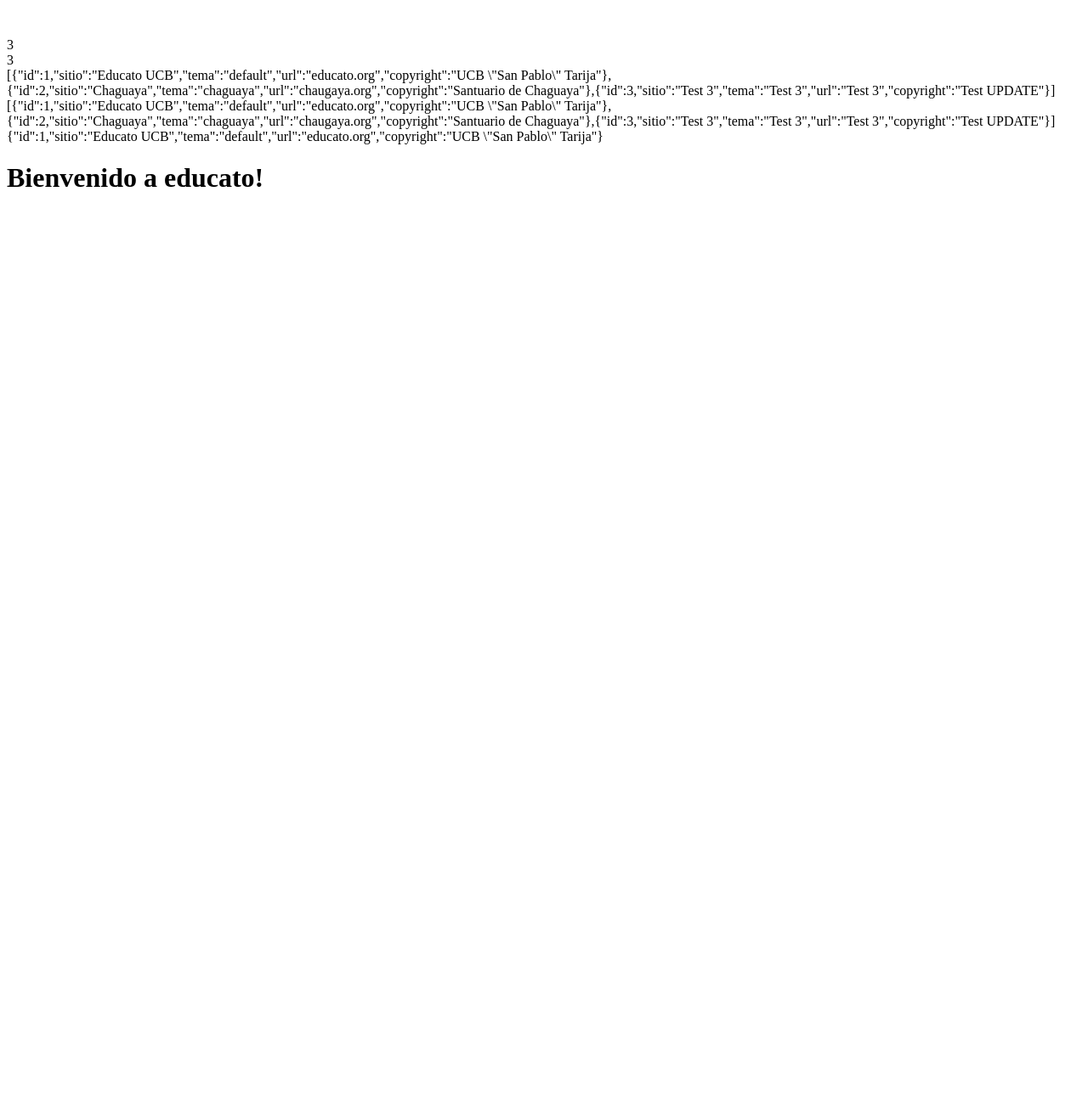
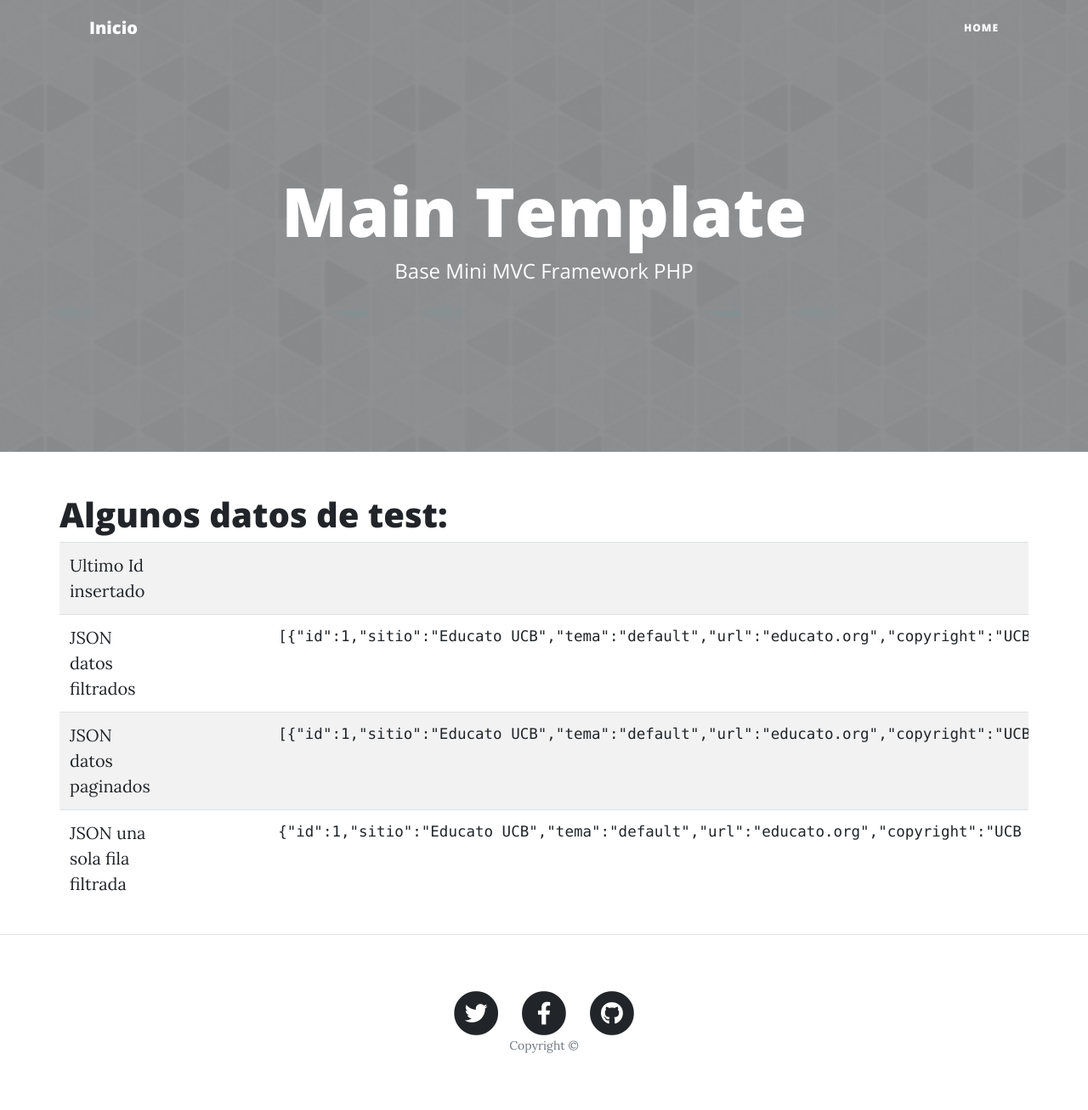
Before and after one commit to dallf-ucb/educato, a PHP site: page / in a window 1280 px wide. Shown: the whole page at 85% size. Before the commit the page ends 220 px from the top, so only its background shows below. Run offline with PHP 8.4, Linux system fonts and the light colour scheme; data comes from the database, SQL or seed files in the repository; some libraries are stand-ins or nearby versions.

Commit message:
Agregado favicon, corregida la carga del layout predeterminado

```diff
--- a/app/controller.php
+++ b/app/controller.php
@@ -2,18 +2,12 @@
 class controller
 {
     var $vars = [];
-    var $layout = "";
-    var $body = "";
+    var $layout = "default";
     var $model = null;
 
-    function set($d)
+    function set($data)
     {
-        $this->vars = array_merge($this->vars, $d);
-    }
-
-    function replace($buffer)
-    {
-        return (str_replace("[BODY]", $this->body, $buffer));
+        $this->vars = array_merge($this->vars, $data);
     }
 
     function render()
@@ -22,19 +16,28 @@ class controller
         ob_start();
         $filename = debug_backtrace()[1]['function'];
         require(ROOT . "views/" . get_class($this) . '/' . $filename . '.php');
-        //echo ROOT . "views/" . get_class($this) . '/' . $filename . '.php';
 
-        $this->body = ob_get_clean();
+        $body = ob_get_clean();
 
         if ($this->layout == false)
         {
-            echo $this->body;
+            echo $body;
         }
         else
         {
-            ob_start("replace");
+            ob_start();
             require(ROOT . "views/layouts/" . $this->layout . '.php');
-            echo ob_get_clean();
+            $tmpl = ob_get_clean();
+            echo str_replace("[BODY]", $body, $tmpl);
+        }
+    }
+
+    function loadm($name) {
+        $model = ROOT . 'models/m_' . $name . '.php';
+        if (file_exists($model)) {
+            require($model);
+            $model = 'm_' . $name;
+            $controller->$name = new $model();
         }
     }
 }
--- a/app/core.php
+++ b/app/core.php
@@ -3,4 +3,15 @@ require("dispatcher.php");
 require("db.php");
 require("model.php");
 require("controller.php");
+
+function base_url() {
+    if (isset($_SERVER['HTTP_HOST'])) {
+        $http = isset($_SERVER['HTTPS']) && strtolower($_SERVER['HTTPS']) !== 'off' ? 'https' : 'http';
+        $hostname = $_SERVER['HTTP_HOST'];
+        $base_url = sprintf( "%s://%s/", $http, $hostname );
+    }
+    else $base_url = 'http://localhost/';
+
+    return $base_url;
+}
 ?>
--- /dev/null
+++ b/assets/css/default.css
@@ -0,0 +1,252 @@
+body {
+    font-size: 20px;
+    color: #212529;
+    font-family: "Lora", "Times New Roman", serif;
+}
+
+h1,
+h2,
+h3,
+h4,
+h5,
+h6 {
+    font-weight: 800;
+    font-family: "Open Sans", "Helvetica Neue", Helvetica, Arial, sans-serif;
+}
+
+a {
+    color: #212529;
+    transition: all 0.2s;
+}
+
+a:focus,
+a:hover {
+    color: #0085a1;
+}
+
+::-moz-selection {
+    color: #fff;
+    background: #0085a1;
+    text-shadow: none;
+}
+
+::selection {
+    color: #fff;
+    background: #0085a1;
+    text-shadow: none;
+}
+
+img::-moz-selection {
+    color: #fff;
+    background: transparent;
+}
+
+img::selection {
+    color: #fff;
+    background: transparent;
+}
+
+img::-moz-selection {
+    color: #fff;
+    background: transparent;
+}
+
+#mainNav {
+    position: absolute;
+    border-bottom: 1px solid #e9ecef;
+    background-color: white;
+    font-family: "Open Sans", "Helvetica Neue", Helvetica, Arial, sans-serif;
+}
+
+#mainNav .navbar-brand {
+    font-weight: 800;
+    color: #343a40;
+}
+
+#mainNav .navbar-toggler {
+    font-size: 12px;
+    font-weight: 800;
+    padding: 13px;
+    text-transform: uppercase;
+    color: #343a40;
+}
+
+#mainNav .navbar-nav>li.nav-item>a {
+    font-size: 12px;
+    font-weight: 800;
+    letter-spacing: 1px;
+    text-transform: uppercase;
+}
+
+@media only screen and (min-width: 992px) {
+    #mainNav {
+        border-bottom: 1px solid transparent;
+        background: transparent;
+    }
+    #mainNav .navbar-brand {
+        padding: 10px 20px;
+        color: #fff;
+    }
+    #mainNav .navbar-brand:focus,
+    #mainNav .navbar-brand:hover {
+        color: rgba(255, 255, 255, 0.8);
+    }
+    #mainNav .navbar-nav>li.nav-item>a {
+        padding: 10px 20px;
+        color: #fff;
+    }
+    #mainNav .navbar-nav>li.nav-item>a:focus,
+    #mainNav .navbar-nav>li.nav-item>a:hover {
+        color: rgba(255, 255, 255, 0.8);
+    }
+}
+
+@media only screen and (min-width: 992px) {
+    #mainNav {
+        transition: background-color 0.2s;
+        /* Force Hardware Acceleration in WebKit */
+        transform: translate3d(0, 0, 0);
+        -webkit-backface-visibility: hidden;
+        backface-visibility: hidden;
+    }
+    #mainNav.is-fixed {
+        /* when the user scrolls down, we hide the header right above the viewport */
+        position: fixed;
+        top: -67px;
+        transition: transform 0.2s;
+        border-bottom: 1px solid white;
+        background-color: rgba(255, 255, 255, 0.9);
+    }
+    #mainNav.is-fixed .navbar-brand {
+        color: #212529;
+    }
+    #mainNav.is-fixed .navbar-brand:focus,
+    #mainNav.is-fixed .navbar-brand:hover {
+        color: #0085a1;
+    }
+    #mainNav.is-fixed .navbar-nav>li.nav-item>a {
+        color: #212529;
+    }
+    #mainNav.is-fixed .navbar-nav>li.nav-item>a:focus,
+    #mainNav.is-fixed .navbar-nav>li.nav-item>a:hover {
+        color: #0085a1;
+    }
+    #mainNav.is-visible {
+        /* if the user changes the scrolling direction, we show the header */
+        transform: translate3d(0, 100%, 0);
+    }
+}
+
+header.masthead {
+    margin-bottom: 50px;
+    background: no-repeat center center;
+    background-color: #868e96;
+    background-attachment: scroll;
+    position: relative;
+    background-size: cover;
+}
+
+header.masthead .overlay {
+    position: absolute;
+    top: 0;
+    left: 0;
+    height: 100%;
+    width: 100%;
+    background-color: #212529;
+    opacity: 0.5;
+}
+
+header.masthead .page-heading,
+header.masthead .post-heading,
+header.masthead .site-heading {
+    padding: 200px 0 150px;
+    color: white;
+}
+
+@media only screen and (min-width: 768px) {
+    header.masthead .page-heading,
+    header.masthead .post-heading,
+    header.masthead .site-heading {
+        padding: 200px 0;
+    }
+}
+
+header.masthead .page-heading,
+header.masthead .site-heading {
+    text-align: center;
+}
+
+header.masthead .page-heading h1,
+header.masthead .site-heading h1 {
+    font-size: 50px;
+    margin-top: 0;
+}
+
+header.masthead .page-heading .subheading,
+header.masthead .site-heading .subheading {
+    font-size: 24px;
+    font-weight: 300;
+    line-height: 1.1;
+    display: block;
+    margin: 10px 0 0;
+    font-family: "Open Sans", "Helvetica Neue", Helvetica, Arial, sans-serif;
+}
+
+@media only screen and (min-width: 768px) {
+    header.masthead .page-heading h1,
+    header.masthead .site-heading h1 {
+        font-size: 80px;
+    }
+}
+
+header.masthead .post-heading h1 {
+    font-size: 35px;
+}
+
+header.masthead .post-heading .meta,
+header.masthead .post-heading .subheading {
+    line-height: 1.1;
+    display: block;
+}
+
+header.masthead .post-heading .subheading {
+    font-size: 24px;
+    font-weight: 600;
+    margin: 10px 0 30px;
+    font-family: "Open Sans", "Helvetica Neue", Helvetica, Arial, sans-serif;
+}
+
+header.masthead .post-heading .meta {
+    font-size: 20px;
+    font-weight: 300;
+    font-style: italic;
+    font-family: "Lora", "Times New Roman", serif;
+}
+
+header.masthead .post-heading .meta a {
+    color: #fff;
+}
+
+@media only screen and (min-width: 768px) {
+    header.masthead .post-heading h1 {
+        font-size: 55px;
+    }
+    header.masthead .post-heading .subheading {
+        font-size: 30px;
+    }
+}
+
+footer {
+    padding: 50px 0 65px;
+}
+
+footer .list-inline {
+    margin: 0;
+    padding: 0;
+}
+
+footer .copyright {
+    font-size: 14px;
+    margin-bottom: 0;
+    text-align: center;
+}
--- /dev/null
+++ b/assets/js/default.js
@@ -0,0 +1,32 @@
+(function($) {
+    "use strict"; // Start of use strict
+
+    // Show the navbar when the page is scrolled up
+    var MQL = 992;
+
+    //primary navigation slide-in effect
+    if ($(window).width() > MQL) {
+      var headerHeight = $('#mainNav').height();
+      $(window).on('scroll', {
+          previousTop: 0
+        },
+        function() {
+          var currentTop = $(window).scrollTop();
+          //check if user is scrolling up
+          if (currentTop < this.previousTop) {
+            //if scrolling up...
+            if (currentTop > 0 && $('#mainNav').hasClass('is-fixed')) {
+              $('#mainNav').addClass('is-visible');
+            } else {
+              $('#mainNav').removeClass('is-visible is-fixed');
+            }
+          } else if (currentTop > this.previousTop) {
+            //if scrolling down...
+            $('#mainNav').removeClass('is-visible');
+            if (currentTop > headerHeight && !$('#mainNav').hasClass('is-fixed')) $('#mainNav').addClass('is-fixed');
+          }
+          this.previousTop = currentTop;
+        });
+    }
+
+  })(jQuery); // End of use strict
--- a/controllers/home.php
+++ b/controllers/home.php
@@ -26,8 +26,7 @@ class home extends controller {
         $model->url = 'Test 2';
         $model->copyright = 'Test 2';
         $model->save();//Insert
-        echo $this->model->id;
-        echo "<br>";
+        $id = $this->model->id;
         $model->id = 3;
         $model->sitio = 'Test 3';
         $model->tema = 'Test 3';
@@ -36,19 +35,13 @@ class home extends controller {
         $model->save();//Update
         $model->id = 4;
         $model->delete();
-        echo $this->model->deleteAllWhere(' id > 5 ');
-        echo "<br>";
-        echo $this->model->count();
-        echo "<br>";
-        echo $this->model->countAllWhere(' id > 0 ');
-        echo "<br>";
-        echo json_encode($this->model->fetchWhere(' id > 0 '));
-        echo "<br>";
-        echo json_encode($this->model->fetchPagedWhere(' id > 0 '));
-        echo "<br>";
-        echo json_encode($this->model->fetchOneWhere(' id > 0 '));
-        echo "<br>";
-
+        $this->model->deleteAllWhere(' id > 5 ');
+        $this->model->count();
+        $this->model->countAllWhere(' id > 0 ');
+        $where = json_encode($this->model->fetchWhere(' id > 0 '));
+        $paged = json_encode($this->model->fetchPagedWhere(' id > 0 '));
+        $one = json_encode($this->model->fetchOneWhere(' id > 0 '));
+        $this->set(array('id' => $id, 'where' => $where, 'paged' => $paged, 'one' => $one));
         $this->render();
     }
 
--- a/views/home/index.php
+++ b/views/home/index.php
@@ -1 +1,37 @@
-<h1>Bienvenido a educato!</h1>
+<h1>Algunos datos de test: </h1>
+<table class="table table-striped table-responsive">
+    <tr>
+        <td>Ultimo Id insertado
+        </td>
+        <td>
+            <?php echo $id; ?>
+        </td>
+    </tr>
+    <tr>
+        <td>JSON datos filtrados
+        </td>
+        <td>
+            <pre>
+            <?php echo $where; ?>
+        </pre>
+        </td>
+    </tr>
+    <tr>
+        <td>JSON datos paginados
+        </td>
+        <td>
+            <pre>
+            <?php echo $paged; ?>
+        </pre>
+        </td>
+    </tr>
+    <tr>
+        <td>JSON una sola fila filtrada
+        </td>
+        <td>
+            <pre>
+            <?php echo $one; ?>
+        </pre>
+        </td>
+    </tr>
+</table>
--- /dev/null
+++ b/views/layouts/default.php
@@ -0,0 +1,123 @@
+<!DOCTYPE html>
+<html lang="en">
+
+<head>
+    <meta charset="utf-8">
+    <meta name="viewport" content="width=device-width, initial-scale=1, shrink-to-fit=no">
+    <meta name="description" content="">
+    <meta name="author" content="">
+    <title>PHP Mini MVC Framework</title>
+
+    <!-- Bootstrap core CSS -->
+    <link href="https://cdnjs.cloudflare.com/ajax/libs/twitter-bootstrap/4.4.1/css/bootstrap.css" rel="stylesheet">
+    <link href="https://cdnjs.cloudflare.com/ajax/libs/twitter-bootstrap/4.4.1/css/bootstrap-grid.css" rel="stylesheet">
+
+    <!-- Custom fonts for this template -->
+    <link href="https://cdnjs.cloudflare.com/ajax/libs/font-awesome/5.12.1/css/all.min.css" rel="stylesheet"
+        type="text/css">
+    <link href='https://fonts.googleapis.com/css?family=Lora:400,700,400italic,700italic' rel='stylesheet'
+        type='text/css'>
+    <link
+        href='https://fonts.googleapis.com/css?family=Open+Sans:300italic,400italic,600italic,700italic,800italic,400,300,600,700,800'
+        rel='stylesheet' type='text/css'>
+
+    <!-- Custom styles for this template -->
+    <link href="<?php echo base_url(); ?>assets/css/default.css" rel="stylesheet">
+
+    <link rel="apple-touch-icon" sizes="180x180" href="<?php echo base_url(); ?>assets/img/apple-touch-icon.png">
+    <link rel="icon" type="image/png" sizes="32x32" href="<?php echo base_url(); ?>assets/img/favicon-32x32.png">
+    <link rel="icon" type="image/png" sizes="16x16" href="<?php echo base_url(); ?>assets/img/favicon-16x16.png">
+</head>
+
+<body>
+    <!-- Navigation -->
+    <nav class="navbar navbar-expand-lg navbar-light fixed-top" id="mainNav">
+        <div class="container">
+            <a class="navbar-brand" href="<?php echo base_url(); ?>">Inicio</a>
+            <button class="navbar-toggler navbar-toggler-right" type="button" data-toggle="collapse"
+                data-target="#navbarResponsive" aria-controls="navbarResponsive" aria-expanded="false"
+                aria-label="Toggle navigation">
+                Menu
+                <i class="fas fa-bars"></i>
+            </button>
+            <div class="collapse navbar-collapse" id="navbarResponsive">
+                <ul class="navbar-nav ml-auto">
+                    <li class="nav-item">
+                        <a class="nav-link" href="<?php echo base_url(); ?>">Home</a>
+                    </li>
+                </ul>
+            </div>
+        </div>
+    </nav>
+
+    <!-- Page Header -->
+    <header class="masthead" style="background-image: url('<?php echo base_url(); ?>assets/img/default.jpg')">
+        <div class="overlay"></div>
+        <div class="container">
+            <div class="row">
+                <div class="col-lg-8 col-md-10 mx-auto">
+                    <div class="site-heading">
+                        <h1>Main Template</h1>
+                        <span class="subheading">Base Mini MVC Framework PHP</span>
+                    </div>
+                </div>
+            </div>
+        </div>
+    </header>
+
+    <!-- Main Content -->
+    <div class="container">
+        <div class="row">
+            [BODY]
+        </div>
+    </div>
+
+    <hr>
+
+    <!-- Footer -->
+    <footer>
+        <div class="container">
+            <div class="row">
+                <div class="col-lg-8 col-md-10 mx-auto">
+                    <ul class="list-inline text-center">
+                        <li class="list-inline-item">
+                            <a href="#">
+                                <span class="fa-stack fa-lg">
+                                    <i class="fas fa-circle fa-stack-2x"></i>
+                                    <i class="fab fa-twitter fa-stack-1x fa-inverse"></i>
+                                </span>
+                            </a>
+                        </li>
+                        <li class="list-inline-item">
+                            <a href="#">
+                                <span class="fa-stack fa-lg">
+                                    <i class="fas fa-circle fa-stack-2x"></i>
+                                    <i class="fab fa-facebook-f fa-stack-1x fa-inverse"></i>
+                                </span>
+                            </a>
+                        </li>
+                        <li class="list-inline-item">
+                            <a href="#">
+                                <span class="fa-stack fa-lg">
+                                    <i class="fas fa-circle fa-stack-2x"></i>
+                                    <i class="fab fa-github fa-stack-1x fa-inverse"></i>
+                                </span>
+                            </a>
+                        </li>
+                    </ul>
+                    <p class="copyright text-muted">Copyright &copy; </p>
+                </div>
+            </div>
+        </div>
+    </footer>
+
+    <!-- Bootstrap core JavaScript -->
+    <script src="https://cdnjs.cloudflare.com/ajax/libs/jquery/3.4.1/jquery.js"></script>
+    <script src="https://cdnjs.cloudflare.com/ajax/libs/twitter-bootstrap/4.4.1/js/bootstrap.bundle.js"></script>
+
+    <!-- Custom scripts for this template -->
+    <script src="<?php echo base_url(); ?>assets/js/default.js"></script>
+
+</body>
+
+</html>
```
Also changed, not shown: assets/img/apple-touch-icon.png (added), assets/img/default.jpg (added), assets/img/favicon-16x16.png (added), assets/img/favicon-32x32.png (added), favicon.ico (added).
